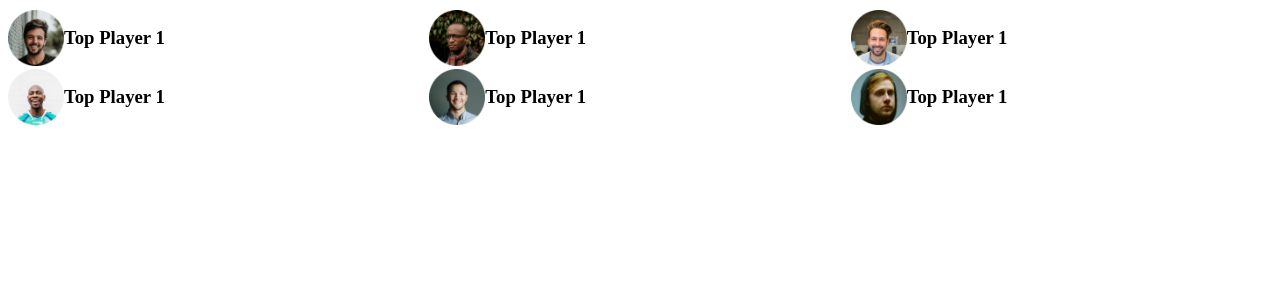
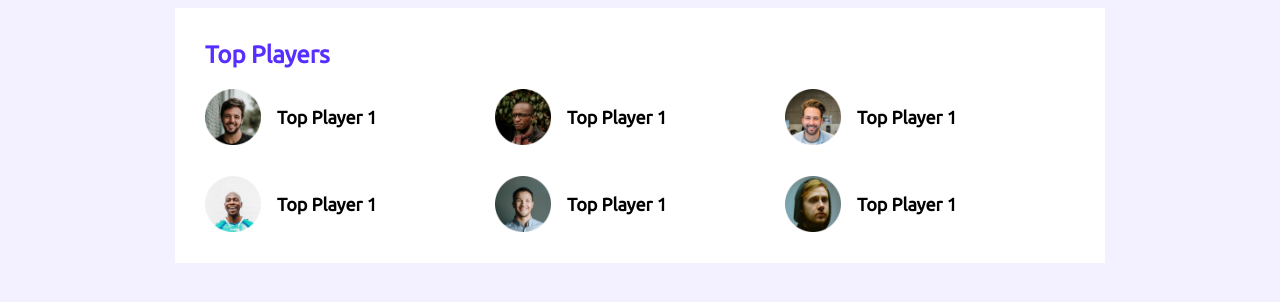
Before and after one commit to sadab275/leader-board-main, a plain HTML site: page index.html in a window 1280 px wide. Drawn offline with Linux system fonts and the light colour scheme.

Commit message:
players name added

```diff
--- a/index.html
+++ b/index.html
@@ -14,32 +14,33 @@
 
     </header>
     <main>
-        <section>
+        <section class="container">
             <div class="top-player">
+                <h2 class="section-title">Top Players</h2>
                 <div class="players">
                     <div class="player">
                         <img src="images/players/player-1.png" alt="">
-                        <h3>Top Player 1</h3>
+                        <h3 class="player-name" class="player-name">Top Player 1</h3>
                     </div>
                     <div class="player">
                         <img src="images/players/player-2.png" alt="">
-                        <h3>Top Player 1</h3>
+                        <h3 class="player-name">Top Player 1</h3>
                     </div>
                     <div class="player">
                         <img src="images/players/player-3.png" alt="">
-                        <h3>Top Player 1</h3>
+                        <h3 class="player-name">Top Player 1</h3>
                     </div>
                     <div class="player">
                         <img src="images/players/player-4.png" alt="">
-                        <h3>Top Player 1</h3>
+                        <h3 class="player-name">Top Player 1</h3>
                     </div>
                     <div class="player">
                         <img src="images/players/player-5.png" alt="">
-                        <h3>Top Player 1</h3>
+                        <h3 class="player-name">Top Player 1</h3>
                     </div>
                     <div class="player">
                         <img src="images/players/player-6.png" alt="">
-                        <h3>Top Player 1</h3>
+                        <h3 class="player-name">Top Player 1</h3>
                     </div>
                 </div>
 
--- a/styles/style.css
+++ b/styles/style.css
@@ -1,6 +1,35 @@
+@import url('https://fonts.googleapis.com/css2?family=Montserrat:wght@900&family=Poppins:wght@500&family=Ubuntu&display=swap');
+
+body {
+    font-family: 'Montserrat', sans-serif;
+    font-family: 'Poppins', sans-serif;
+    font-family: 'Ubuntu', sans-serif;
+    background-color: #F3F1FF;
+}
+
+main {
+    display: flex;
+    justify-content: center;
+
+}
+
+.container {
+    background-color: #FFFFFF;
+    width: 870px;
+    padding: 30px;
+
+}
+
+.section-title {
+    color: #562EFF;
+    font-size: 24px;
+    margin-top: 3px;
+}
+
 .players {
     display: grid;
     grid-template-columns: repeat(3, 1fr);
+    grid-row-gap: 30px;
 }
 
 .player {
@@ -12,3 +41,9 @@
     width: 56px;
     height: 56px;
 }
+
+.player-name {
+    margin-left: 16px;
+    font-size: 18px;
+
+}
```
